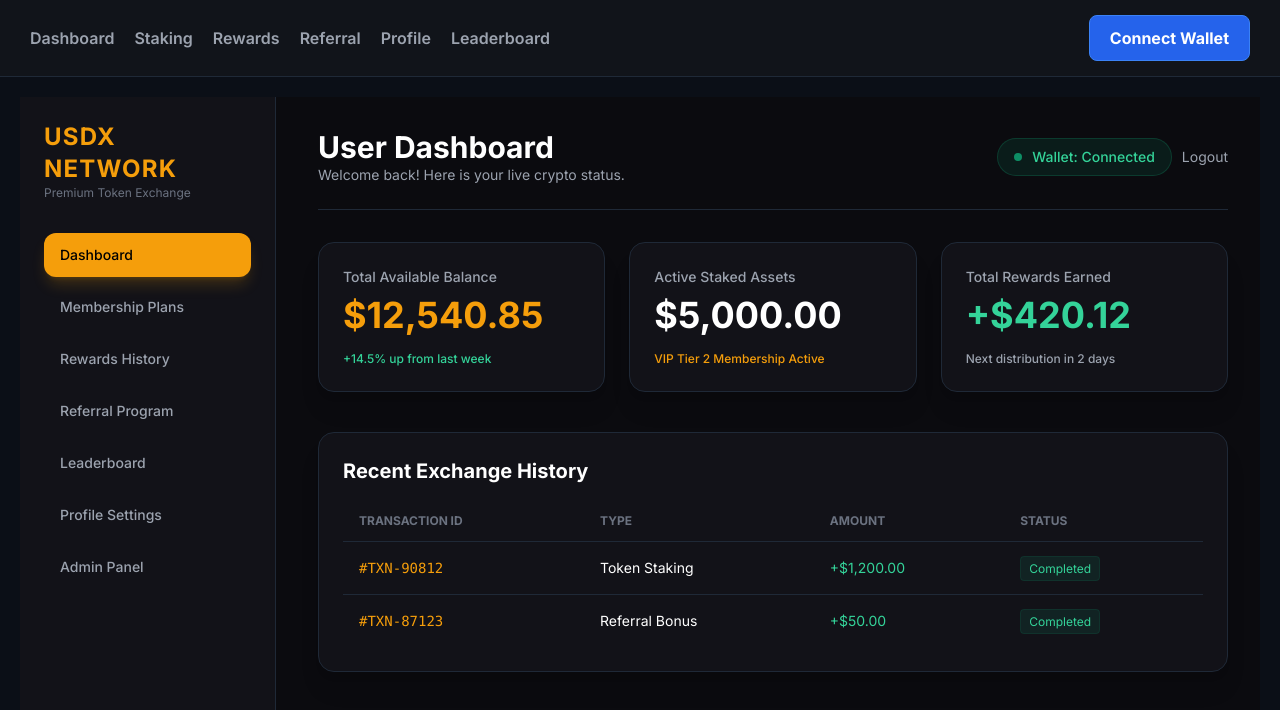
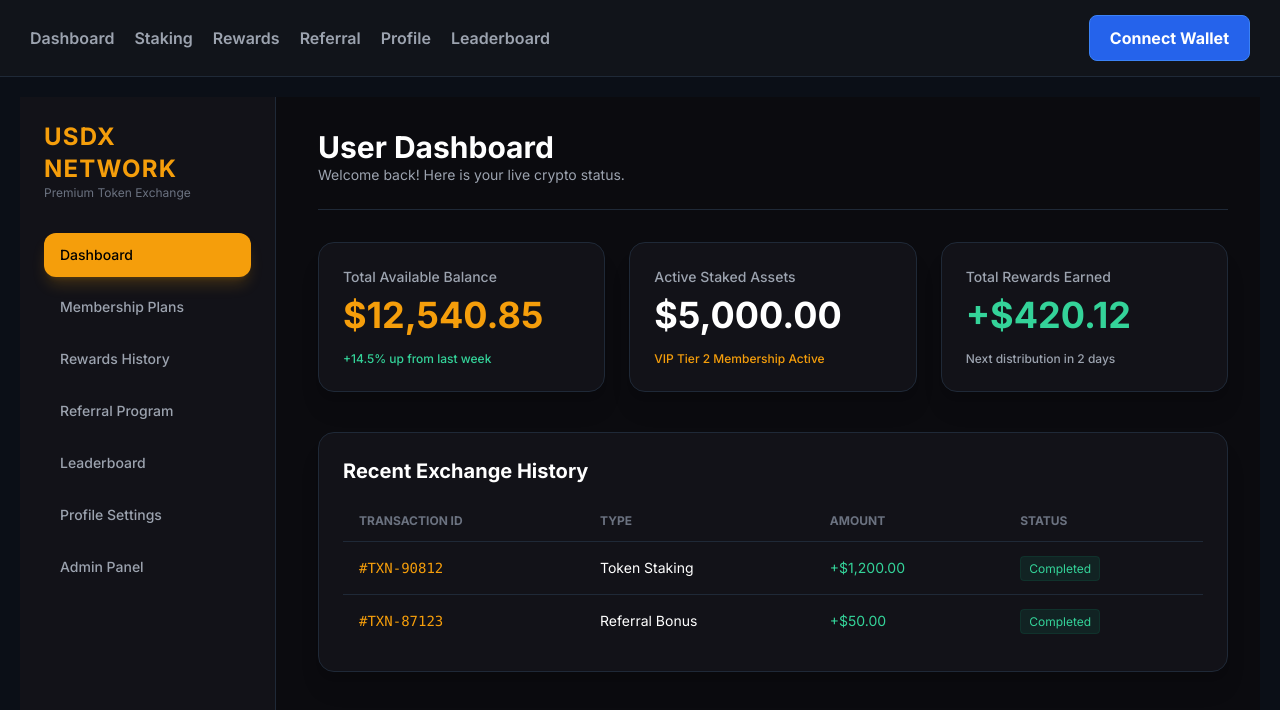
Before and after one commit to usdxofficialdev/-Dead-Token-Exchange-, a Next.js app: page /dashboard in a window 1280 px wide. Shown: the top 710 px of the page. Built offline with nearby package versions, Linux system fonts and the light colour scheme.

Commit message:
Update page.tsx

```diff
--- a/app/dashboard/page.tsx
+++ b/app/dashboard/page.tsx
@@ -5,7 +5,6 @@ import { useRouter } from "next/navigation";
 
 export default function DashboardPage() {
   const router = useRouter();
-  const [walletConnected, setWalletConnected] = useState(true); // Kyunki user connect karke aaya hai
 
   // Sidebar navigation ke liye items
   const menuItems = [
@@ -47,23 +46,11 @@ export default function DashboardPage() {
       {/* 2. MAIN CONTENT AREA */}
       <main className="flex-1 p-8">
 
-        {/* Top Navbar Inside Dashboard */}
+        {/* Top Header (Nakli Wallet Connect aur Logout Buttons Yahan Se Saaf Kar Diye Hain) */}
         <header className="flex flex-wrap items-center justify-between border-b border-gray-800 pb-6 mb-8 gap-4">
           <div>
             <h2 className="text-3xl font-bold">User Dashboard</h2>
             <p className="text-sm text-gray-400">Welcome back! Here is your live crypto status.</p>
-          </div>
-          <div className="flex items-center gap-4">
-            <div className="rounded-full bg-emerald-500/10 px-4 py-2 border border-emerald-500/20 text-emerald-400 text-sm font-medium flex items-center gap-2">
-              <span className="h-2 w-2 rounded-full bg-emerald-500 animate-pulse"></span>
-              Wallet: Connected
-            </div>
-            <button
-              onClick={() => router.push("/login")}
-              className="text-sm text-gray-400 hover:text-red-400 transition-colors"
-            >
-              Logout
-            </button>
           </div>
         </header>
 
@@ -99,7 +86,7 @@ export default function DashboardPage() {
 
         </div>
 
-        {/* 4. RECENT ACTIVITY TABLE (TEMPLATING) */}
+        {/* 4. RECENT ACTIVITY TABLE */}
         <div className="mt-10 rounded-2xl border border-gray-800 bg-[#121218] p-6 shadow-xl">
           <h3 className="text-xl font-bold mb-4">Recent Exchange History</h3>
           <div className="overflow-x-auto">
```
